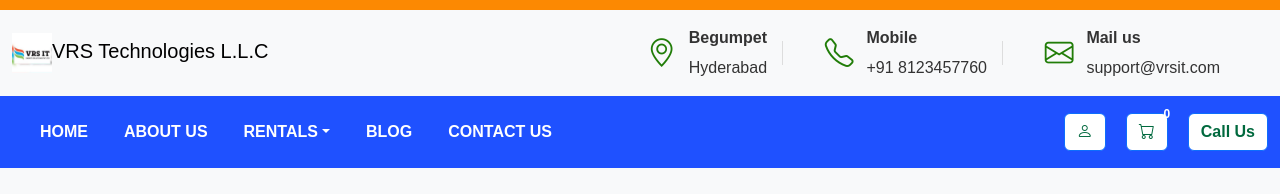
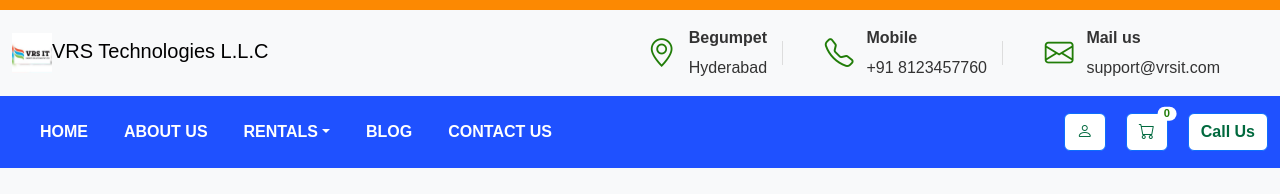
Before and after one commit to Rahulraj888/VRS-IT-React, a React (Vite) app: page /login in a window 1280 px wide. Shown: the top 194 px of the page. Built offline with nearby package versions, Linux system fonts and the light colour scheme.

Commit message:
cart issue fixed

```diff
--- a/src/components/header/HeaderNav.jsx
+++ b/src/components/header/HeaderNav.jsx
@@ -1,12 +1,15 @@
-import React, { useContext } from 'react';
-import { Link } from 'react-router-dom';
-import { CartContext } from '../../contexts/CartContext';
+import React, { useContext } from "react";
+import { Link } from "react-router-dom";
+import { CartContext } from "../../contexts/CartContext";
 
 function HeaderNav() {
   const { cartItems } = useContext(CartContext);
 
   return (
-    <nav className="navbar navbar-expand-lg" style={{ backgroundColor: '#1F51FF' }}>
+    <nav
+      className="navbar navbar-expand-lg"
+      style={{ backgroundColor: "#1F51FF" }}
+    >
       <div className="container-fluid">
         <button
           className="navbar-toggler"
@@ -45,7 +48,10 @@ function HeaderNav() {
               </a>
               <ul className="dropdown-menu" aria-labelledby="navbarDropdown">
                 <li>
-                  <Link className="dropdown-item" to="/dashboard?category=Laptop">
+                  <Link
+                    className="dropdown-item"
+                    to="/dashboard?category=Laptop"
+                  >
                     LAPTOP
                   </Link>
                 </li>
@@ -55,17 +61,26 @@ function HeaderNav() {
                   </Link>
                 </li>
                 <li>
-                  <Link className="dropdown-item" to="/dashboard?category=Printer">
+                  <Link
+                    className="dropdown-item"
+                    to="/dashboard?category=Printer"
+                  >
                     PRINTER
                   </Link>
                 </li>
                 <li>
-                  <Link className="dropdown-item" to="/dashboard?category=MacBook">
+                  <Link
+                    className="dropdown-item"
+                    to="/dashboard?category=MacBook"
+                  >
                     MacBooks
                   </Link>
                 </li>
                 <li>
-                  <Link className="dropdown-item" to="/dashboard?category=Projector">
+                  <Link
+                    className="dropdown-item"
+                    to="/dashboard?category=Projector"
+                  >
                     PROJECTOR
                   </Link>
                 </li>
@@ -86,12 +101,14 @@ function HeaderNav() {
             <Link className="btn btn-outline-primary" to="/login">
               <i className="bi bi-person"></i>
             </Link>
-            <Link className="btn btn-outline-primary position-relative" to="/cart">
+            <Link
+              className="btn btn-outline-primary position-relative"
+              to="/cart"
+            >
               <i className="bi bi-cart"></i>
-              <span className="position-absolute top-0 start-100 translate-middle badge rounded-pill">
-                {cartItems.length}
-              </span>
+              <span className="cart-badge">{cartItems.length}</span>
             </Link>
+
             <Link className="btn btn-primary" to="#">
               Call Us
             </Link>
--- a/src/styles/styles.css
+++ b/src/styles/styles.css
@@ -2,7 +2,7 @@
   margin: 0;
   padding: 0;
   box-sizing: border-box;
-    font-family: Arial, sans-serif
+  font-family: Arial, sans-serif;
 }
 
 /* commom for both headers */
@@ -12,7 +12,7 @@
 
 /*first header */
 .navbar-custom {
-    border-top: 10px solid #fc8902;;
+  border-top: 10px solid #fc8902;
 }
 
 .navbar-brand img {
@@ -26,11 +26,10 @@
   margin-right: 10px;
 }
 
-
 /* second header */
-.header-icons a{
+.header-icons a {
   background-color: white;
-    color: #00693E;
+  color: #00693e;
   font-weight: bold;
   font-size: 1em;
 }
@@ -41,11 +40,11 @@
   font-size: 1.1em;
 }
 
-.dropdown-menu li a{
+.dropdown-menu li a {
   color: black;
 }
 
-.dropdown-menu li a:hover{
+.dropdown-menu li a:hover {
   color: black;
 }
 
@@ -89,14 +88,23 @@ p {
   position: relative;
 }
 
-#cart-count {
-    background-color: white; /* Match the header background color */
-    color: #217d08; /* Ensure the text is readable */
-    top: -20px;
-    right: -20px;
-    font-size: 0.75rem;
-    padding: 0.2rem 0.6rem;
+
+.cart-badge {
+  position: absolute;
+  top: 0;
+  right: 0;
+  transform: translate(50%, -50%);
+  background-color: white;
+  color: #217d08;
+  font-size: 0.7rem;
+  font-weight: bold;
+  padding: 0.1rem 0.4rem;
+  border-radius: 9999px;
+  line-height: 1;
+  min-width: 1.2rem;
+  text-align: center;
 }
+
 
 /* footer */
 .footer-custom {
@@ -110,7 +118,6 @@ p {
 .footer-custom .nav-item {
   text-decoration: underline;
 }
-
 
 @media (max-width: 786px) {
   .info-section {
```
Lines whose indentation alone changed are shown as unchanged.
